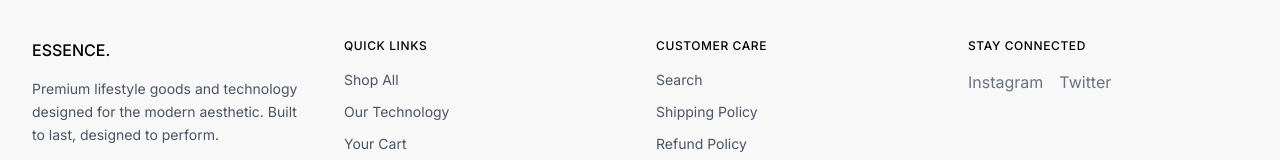
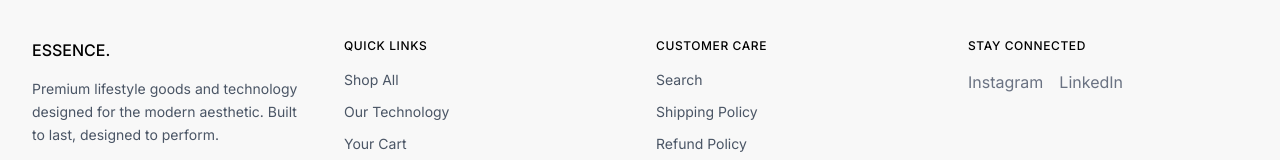
Before and after one commit to krishan0604/Ecommer-plateform, a React (Vite) app in the folder ecomm-frontend/: page / in a window 1280 px wide. Shown: the part 2408-2568 px from the top of the page. Built offline with nearby package versions, Linux system fonts and the light colour scheme; no server answers; the HTML template or start-up script is replaced by a standard one.

Commit message:
feat: add Instagram and LinkedIn links to footer and mobile menu

```diff
--- a/ecomm-frontend/src/components/Layout.tsx
+++ b/ecomm-frontend/src/components/Layout.tsx
@@ -63,8 +63,8 @@ const Layout: React.FC = () => {
             <div>
                <h4 className="font-medium text-black mb-4 uppercase text-xs tracking-wider">Stay connected</h4>
                <div className="flex space-x-4 mb-6">
-                 <a href="#" className="text-gray-500 hover:text-black">Instagram</a>
-                 <a href="#" className="text-gray-500 hover:text-black">Twitter</a>
+                 <a href="https://instagram.com/" target="_blank" rel="noopener noreferrer" className="text-gray-500 hover:text-black">Instagram</a>
+                 <a href="https://linkedin.com/" target="_blank" rel="noopener noreferrer" className="text-gray-500 hover:text-black">LinkedIn</a>
                </div>
             </div>
           </div>
--- a/ecomm-frontend/src/components/Navbar.tsx
+++ b/ecomm-frontend/src/components/Navbar.tsx
@@ -131,6 +131,12 @@ const Navbar: React.FC = () => {
                   {user ? 'Account' : 'Log in'}
                 </Link>
               </li>
+              <li className="border-t border-gray-100 mt-4 pt-6 px-6">
+                <div className="flex space-x-6">
+                  <a href="https://instagram.com/" target="_blank" rel="noopener noreferrer" className="text-gray-500 hover:text-black text-sm uppercase tracking-wider font-medium">Instagram</a>
+                  <a href="https://linkedin.com/" target="_blank" rel="noopener noreferrer" className="text-gray-500 hover:text-black text-sm uppercase tracking-wider font-medium">LinkedIn</a>
+                </div>
+              </li>
             </ul>
           </div>
         </div>
```
